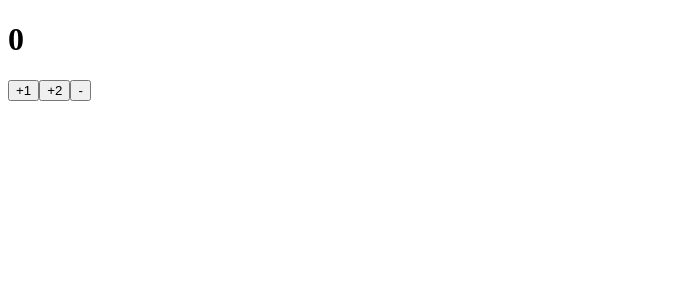
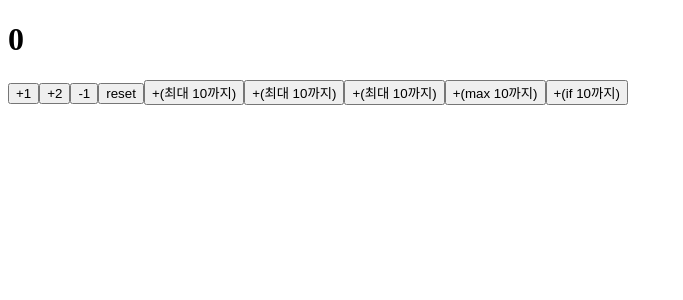
Before and after one commit to LEESEOYOUNG0107/Programming_3111, a React (Vite) app: page / in a window 1280 px wide. Shown: the top 300 px of the page, without its empty margins (0-683 px from the left). Built offline with nearby package versions, Linux system fonts and the light colour scheme.

Commit message:
CounterApp +(최대 10까지), if, ?:, 함수, () => 함수(), Math.min(); 끝

```diff
--- a/src/CounterApp.jsx
+++ b/src/CounterApp.jsx
@@ -12,9 +12,19 @@ function CounterApp() {
   return (
     <>
       <h1>{count}</h1>
-      <button onClick={() => setCount((couunt) => count + 1)}>+1</button>
-      <button onClick={() => setCount((couunt) => count + 2)}>+2</button>
-      <button onClick={() => setCount((couunt) => count - 1)}>-</button>
+      <button onClick={() => setCount((count) => count + 1)}>+1</button>
+      <button onClick={() => setCount((count) => count + 2)}>+2</button>
+      <button onClick={() => setCount((count) => count - 1)}>-1</button>
+      <button onClick={() => setCount(0)}>reset</button>
+
+      <button onClick={() => setCount((count) => count==0 ? 10 : count+1)}>+(최대 10까지)</button>
+      <button onClick={() => setCount((count) => count+1 >= 10 ? 10 : count+1)}>+(최대 10까지)</button>
+      <button onClick={() => setCount((count) => count+1 < 10 ? count+1 : 10)}>+(최대 10까지)</button>
+      <button onClick={() => setCount((count) => Math.min(10, count + 1))}>+(max 10까지)</button>
+      <button onClick={() => setCount((count) => {
+        if(count +1 >= 10) return 10;
+        return count+1;
+      })}>+(if 10까지)</button>
 
       {/* <button
         className="counter"
```
Also changed, not shown: 1 other file (tests, documents, lock files or other folders).
